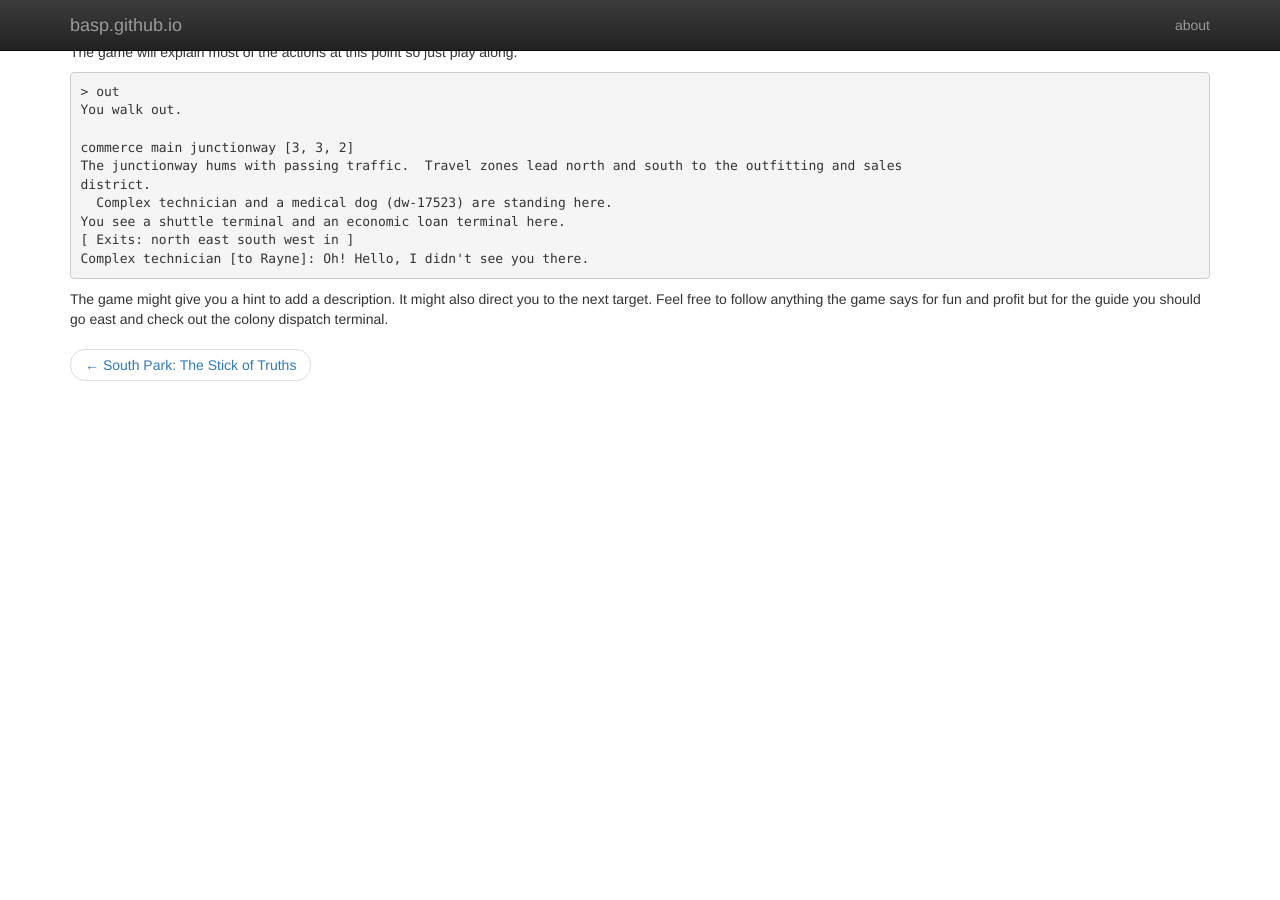
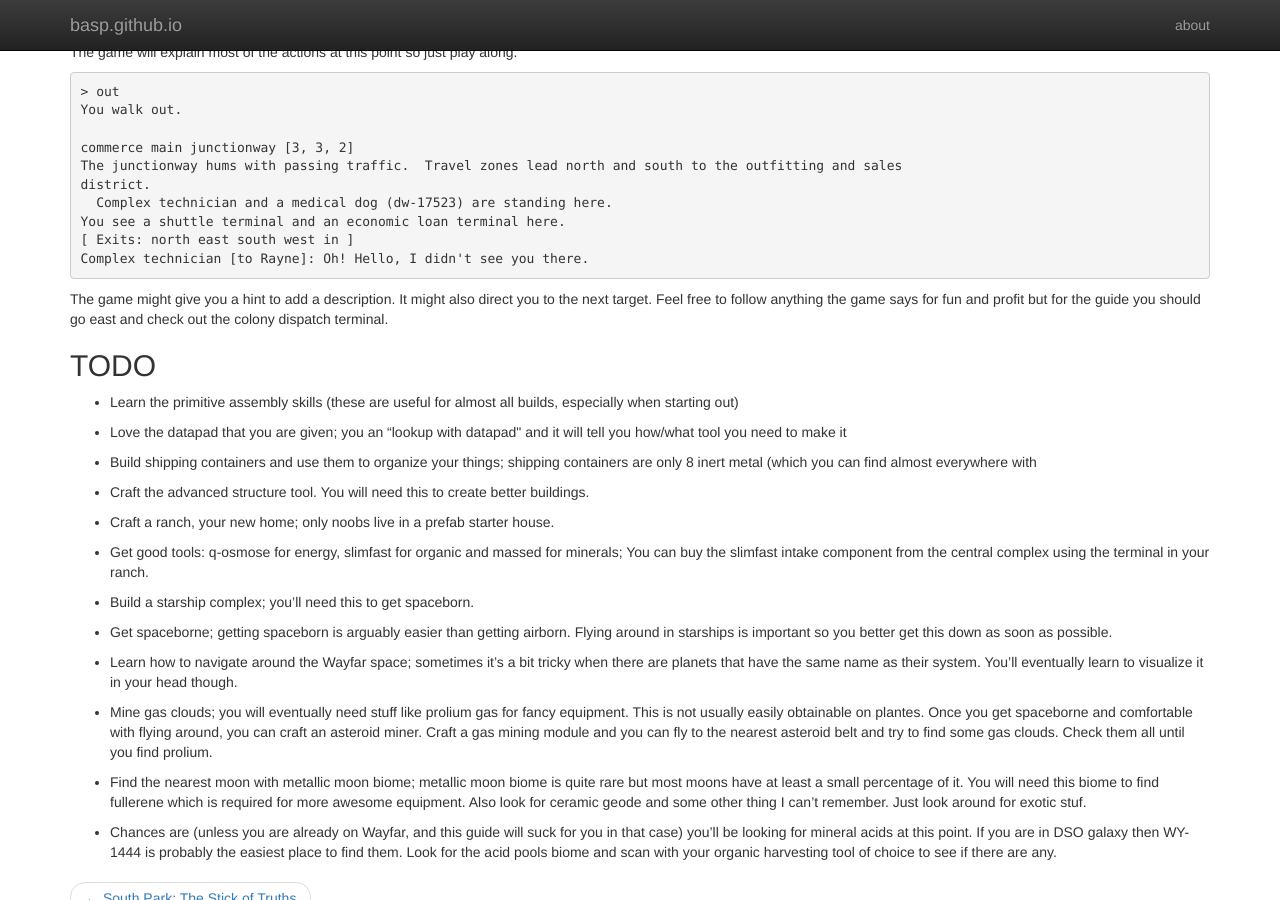
Before and after one commit to basp/basp.github.io, a Jekyll site: the page built from _posts/2014-03-27-AI-opinionated-newbie-guide.md, in a window 1280 px wide and 900 px high, scrolled down 571 px. Built offline with Jekyll 4.4.1, drawn with Linux system fonts in a browser that asks for light colours; nearby versions of some CDN libraries; Markdown is read by kramdown in place of the engine named in the settings; before the commit the page ends 972 px from its top, so only the background shows below that.

Commit message:
Added raw todo points

```diff
--- a/_posts/2014-03-27-AI-opinionated-newbie-guide.md
+++ b/_posts/2014-03-27-AI-opinionated-newbie-guide.md
@@ -31,3 +31,28 @@ The game will explain most of the actions at this point so just play along.
 	Complex technician [to Rayne]: Oh! Hello, I didn't see you there.
 
 The game might give you a hint to add a description. It might also direct you to the next target. Feel free to follow anything the game says for fun and profit but for the guide you should go east and check out the colony dispatch terminal.
+
+## TODO
+* Learn the primitive assembly skills (these are useful for almost all builds, especially when starting out)
+
+* Love the datapad that you are given; you an "lookup <thing> with datapad" and it will tell you how/what tool you need to make it
+
+* Build shipping containers and use them to organize your things; shipping containers are only 8 inert metal (which you can find almost everywhere with
+
+* Craft the advanced structure tool. You will need this to create better buildings.
+
+* Craft a ranch, your new home; only noobs live in a prefab starter house.
+
+* Get good tools: q-osmose for energy, slimfast for organic and massed for minerals; You can buy the slimfast intake component from the central complex using the terminal in your ranch.
+
+* Build a starship complex; you'll need this to get spaceborn.
+
+* Get spaceborne; getting spaceborn is arguably easier than getting airborn. Flying around in starships is important so you better get this down as soon as possible.
+
+* Learn how to navigate around the Wayfar space; sometimes it's a bit tricky when there are planets that have the same name as their system. You'll eventually learn to visualize it in your head though.
+
+* Mine gas clouds; you will eventually need stuff like prolium gas for fancy equipment. This is not usually easily obtainable on plantes. Once you get spaceborne and comfortable with flying around, you can craft an asteroid miner. Craft a gas mining module and you can fly to the nearest asteroid belt and try to find some gas clouds. Check them all until you find prolium.
+
+* Find the nearest moon with metallic moon biome; metallic moon biome is quite rare but most moons have at least a small percentage of it. You will need this biome to find fullerene which is required for more awesome equipment. Also look for ceramic geode and some other thing I can't remember. Just look around for exotic stuf.
+
+* Chances are (unless you are already on Wayfar, and this guide will suck for you in that case) you'll be looking for mineral acids at this point. If you are in DSO galaxy then WY-1444 is probably the easiest place to find them. Look for the acid pools biome and scan with your organic harvesting tool of choice to see if there are any.
```
